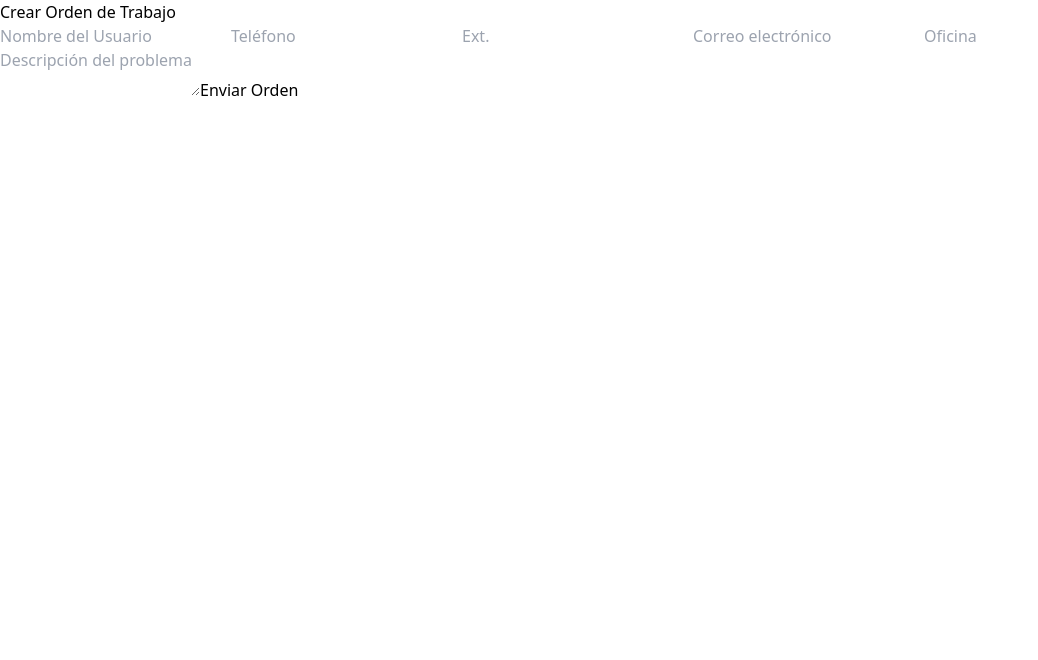
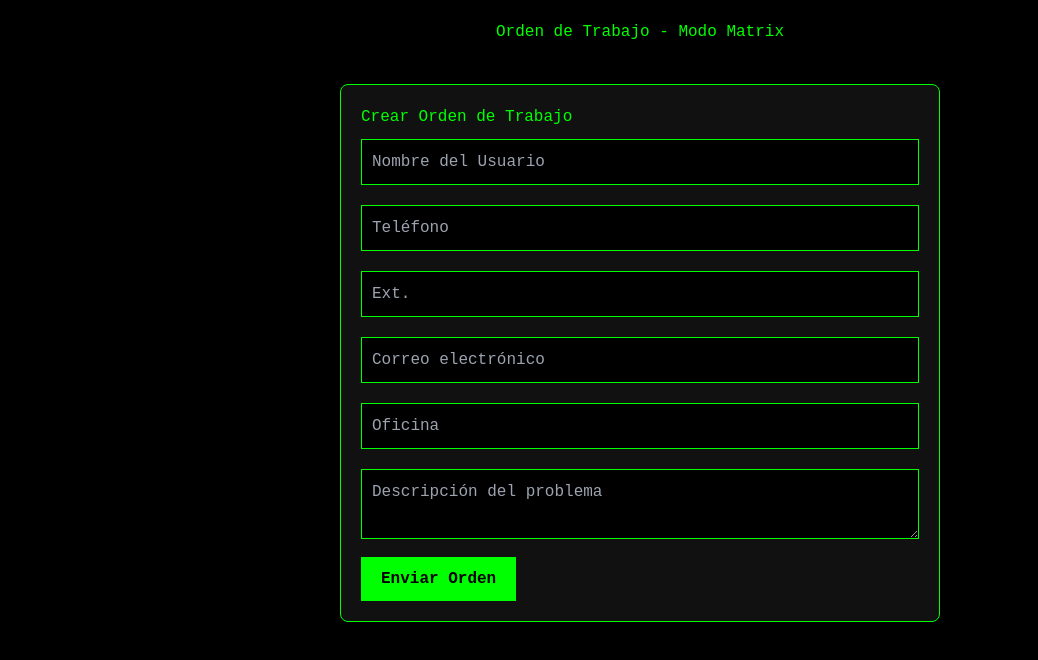
Before and after one commit to Deepmind750/ordenes-frontend, a React (Create React App) app: page / in a window 1280 px wide. Shown: the top 660 px of the page, without its empty margins (0-1038 px from the left). Built offline with nearby package versions, Linux system fonts and the light colour scheme.

Commit message:
fix: estilo Matrix restaurado

```diff
--- a/src/App.css
+++ b/src/App.css
@@ -1,38 +1,46 @@
-.App {
-  text-align: center;
+body {
+  background-color: #000;
+  color: #00ff00;
+  font-family: 'Courier New', Courier, monospace;
+  margin: 0;
+  padding: 0;
+  min-height: 100vh;
 }
 
-.App-logo {
-  height: 40vmin;
-  pointer-events: none;
+h1 {
+  text-align: center;
+  color: #00ff00;
+  padding: 20px;
 }
 
-@media (prefers-reduced-motion: no-preference) {
-  .App-logo {
-    animation: App-logo-spin infinite 20s linear;
-  }
+form {
+  max-width: 600px;
+  margin: 20px auto;
+  padding: 20px;
+  border: 1px solid #00ff00;
+  border-radius: 8px;
+  background-color: #111;
 }
 
-.App-header {
-  background-color: #282c34;
-  min-height: 100vh;
-  display: flex;
-  flex-direction: column;
-  align-items: center;
-  justify-content: center;
-  font-size: calc(10px + 2vmin);
-  color: white;
+input, textarea {
+  width: 100%;
+  padding: 10px;
+  margin: 10px 0;
+  background: #000;
+  color: #00ff00;
+  border: 1px solid #00ff00;
 }
 
-.App-link {
-  color: #61dafb;
+button {
+  background-color: #00ff00;
+  color: black;
+  padding: 10px 20px;
+  border: none;
+  cursor: pointer;
+  font-weight: bold;
 }
 
-@keyframes App-logo-spin {
-  from {
-    transform: rotate(0deg);
-  }
-  to {
-    transform: rotate(360deg);
-  }
+button:hover {
+  background-color: #0f0;
+  color: #000;
 }
--- a/src/App.js
+++ b/src/App.js
@@ -1,9 +1,11 @@
 import React from 'react';
+import './App.css';
 import OrdenFormulario from './components/OrdenFormulario';
 
 function App() {
   return (
     <div className="App">
+      <h1>Orden de Trabajo - Modo Matrix</h1>
       <OrdenFormulario />
     </div>
   );
```
